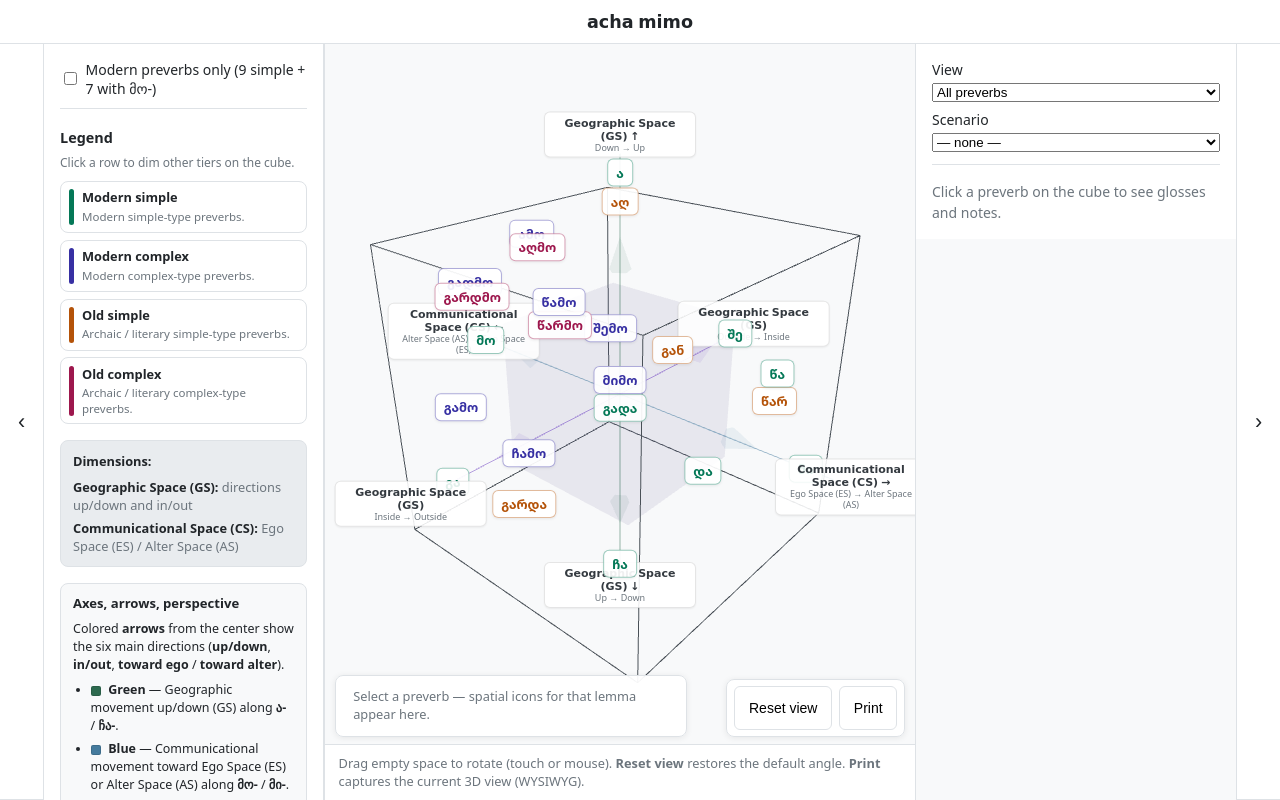
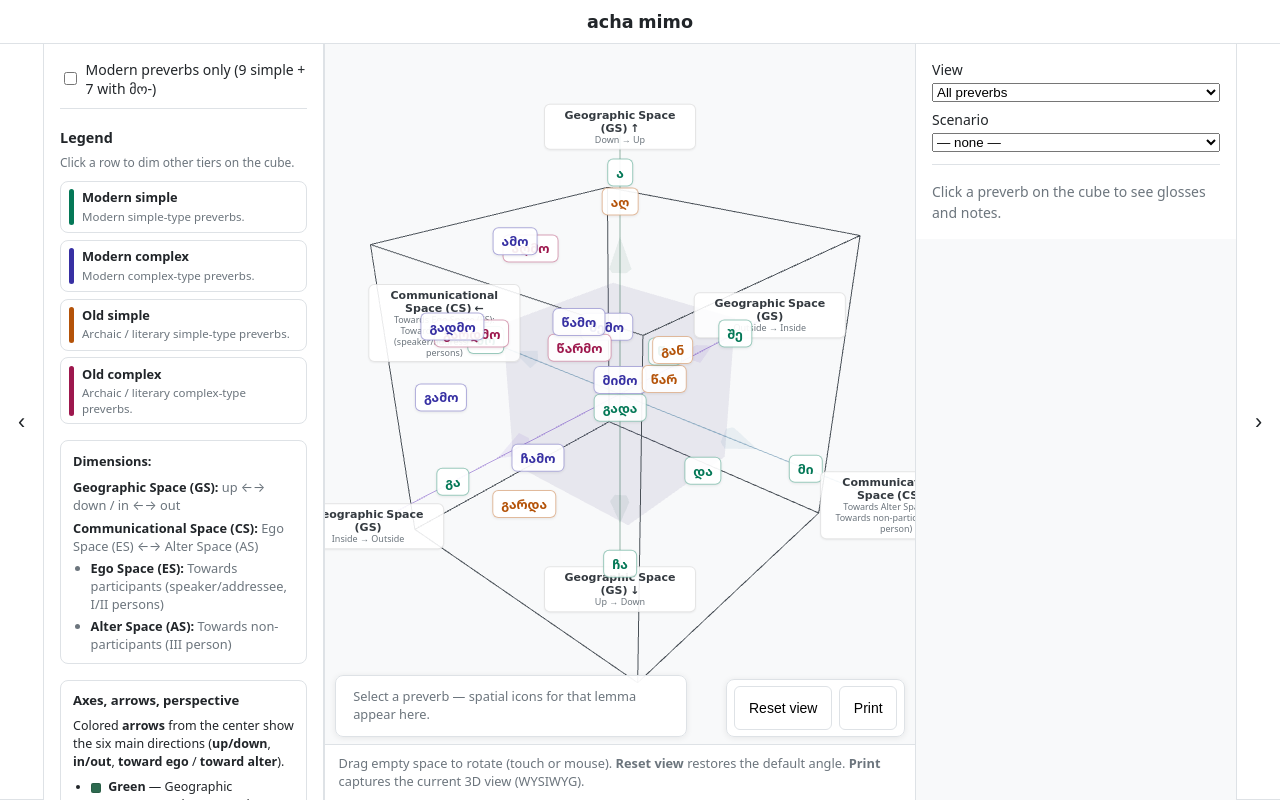
Before and after one commit to c-host/acha-mimo, a website built with Vite: page index.html in a window 1280 px wide. Built offline with nearby package versions, Linux system fonts and the light colour scheme; animation ran at ten frames a second.

Commit message:
style changes, clarify ego and alter space, update preverb definitions and locations

```diff
--- a/public/data/layout.json
+++ b/public/data/layout.json
@@ -3,8 +3,14 @@
     {
       "id": "a",
       "anchor": "face",
-      "position": [0, 1.38, 0],
-      "highlightArrows": ["a"],
+      "position": [
+        0,
+        1.38,
+        0
+      ],
+      "highlightArrows": [
+        "a"
+      ],
       "axisHints": {
         "geographic": "Up (↑), from down to up"
       }
@@ -12,8 +18,14 @@
     {
       "id": "cha",
       "anchor": "face",
-      "position": [0, -1.38, 0],
-      "highlightArrows": ["cha"],
+      "position": [
+        0,
+        -1.38,
+        0
+      ],
+      "highlightArrows": [
+        "cha"
+      ],
       "axisHints": {
         "geographic": "Down (↓), from up to down"
       }
@@ -21,148 +33,264 @@
     {
       "id": "mo",
       "anchor": "vertex",
-      "position": [-1.32, 0, 0],
-      "highlightArrows": ["mo"],
-      "axisHints": {
-        "communicational": "Toward 1st/2nd person (Ego Space, ES) — hither, +მო- pole"
-      }
+      "position": [
+        -1.32,
+        0,
+        0
+      ],
+      "highlightArrows": [
+        "mo"
+      ]
     },
     {
       "id": "mi",
       "anchor": "vertex",
-      "position": [1.32, 0, 0],
-      "highlightArrows": ["mi"],
-      "axisHints": {
-        "communicational": "Toward 3rd person (Alter Space, AS) — away from ego"
-      }
+      "position": [
+        1.32,
+        0,
+        0
+      ],
+      "highlightArrows": [
+        "mi"
+      ]
     },
     {
       "id": "she",
       "anchor": "vertex",
-      "position": [0, 0, -1.32],
-      "highlightArrows": ["she"],
+      "position": [
+        0,
+        0,
+        -1.32
+      ],
+      "highlightArrows": [
+        "she"
+      ],
       "axisHints": {
-        "geographic": "Into volume (outside → inside)"
+        "geographic": "Into space: outside → inside"
       }
     },
     {
       "id": "ga",
       "anchor": "vertex",
-      "position": [0, 0, 1.32],
-      "highlightArrows": ["ga"],
+      "position": [
+        0,
+        0,
+        1.32
+      ],
+      "highlightArrows": [
+        "ga"
+      ],
       "axisHints": {
-        "geographic": "Out of volume (inside → outside)"
+        "geographic": "Out of space: inside → outside"
       }
     },
     {
       "id": "gada",
       "anchor": "edge",
-      "position": [0, -0.1, 0],
-      "labelOffset": [0, 0, 0],
+      "position": [
+        0,
+        -0.1,
+        0
+      ],
+      "labelOffset": [
+        0,
+        0,
+        0
+      ],
       "highlightArrows": [],
       "axisHints": {
-        "geographic": "Across / over an obstacle — repetition loop across space (within შე- and გა-)"
+        "geographic": "Across / over an obstacle — repetition loop across/inside space (within შე- and გა-)"
       }
     },
     {
       "id": "tsa",
       "anchor": "edge",
-      "position": [0.9, 0.3, -0.36],
-      "highlightArrows": ["mi"],
+      "position": [
+        0.35,
+        0.4,
+        0
+      ],
+      "highlightArrows": [
+        "mi"
+      ],
       "axisHints": {
-        "geographic": "Departure toward Alter Space (AS) — placed nearer მი- than მო-"
+        "geographic": "Departure toward Alter Space (AS)"
       }
     },
     {
       "id": "da",
       "anchor": "face",
-      "position": [0.22, -0.76, -0.48],
-      "labelOffset": [0.1, 0.06, -0.04],
-      "highlightArrows": ["cha"],
+      "position": [
+        0.22,
+        -0.76,
+        -0.48
+      ],
+      "labelOffset": [
+        0.1,
+        0.06,
+        -0.04
+      ],
+      "highlightArrows": [
+        "cha"
+      ],
       "axisHints": {
-        "geographic": "Above some space — downward / completion; grouped toward ჩა-"
+        "geographic": "Above some space — downward / completion"
       }
     },
     {
       "id": "shemo",
       "anchor": "cluster",
-      "position": [-0.78, 0, -0.78],
-      "highlightArrows": ["she", "mo"],
+      "position": [
+        -0.82,
+        0,
+        -0.78
+      ],
+      "highlightArrows": [
+        "she",
+        "mo"
+      ],
       "axisHints": {
-        "communicational": "შე- + მო- (into, toward Ego Space / ES)"
+        "geographic": "შე- in Geographic Space: into (outside → inside)",
+        "communicational": "მო- in Communicational Space: toward Ego Space (ES) — first/second person (speaker/addressee), hither"
       }
     },
     {
       "id": "chamo",
       "anchor": "cluster",
-      "position": [-0.92, -0.82, 0],
-      "highlightArrows": ["cha", "mo"],
+      "position": [
+        -0.82,
+        -0.82,
+        0
+      ],
+      "highlightArrows": [
+        "cha",
+        "mo"
+      ],
       "axisHints": {
-        "communicational": "ჩა- + მო- (down, toward Ego Space / ES)"
+        "geographic": "ჩა- in Geographic Space: down (from up to down)",
+        "communicational": "მო- in Communicational Space: toward Ego Space (ES) — first/second person (speaker/addressee), hither"
       }
     },
     {
       "id": "gamo",
       "anchor": "cluster",
-      "position": [-0.62, 0, 0.78],
-      "highlightArrows": ["ga", "mo"],
+      "position": [
+        -0.82,
+        0,
+        0.78
+      ],
+      "highlightArrows": [
+        "ga",
+        "mo"
+      ],
       "axisHints": {
-        "communicational": "გა- + მო- (out, toward Ego Space / ES)"
+        "geographic": "გა- in Geographic Space: out (inside → outside)",
+        "communicational": "მო- in Communicational Space: toward Ego Space (ES) — first/second person (speaker/addressee), hither"
       }
     },
     {
       "id": "amo",
       "anchor": "cluster",
-      "position": [-0.62, 0.95, 0.12],
-      "highlightArrows": ["a", "mo"],
+      "position": [
+        -0.92,
+        0.82,
+        0
+      ],
+      "highlightArrows": [
+        "a",
+        "mo"
+      ],
       "axisHints": {
-        "communicational": "ა- + მო- (up, toward Ego Space / ES)"
+        "geographic": "ა- in Geographic Space: up (from down to up)",
+        "communicational": "მო- in Communicational Space: toward Ego Space (ES) — first/second person (speaker/addressee), hither"
       }
     },
     {
       "id": "tsamo",
       "anchor": "cluster",
-      "position": [-0.9, 0.3, -0.36],
-      "highlightArrows": ["mo"],
+      "position": [
+        -0.35,
+        0.4,
+        0
+      ],
+      "highlightArrows": [
+        "mo"
+      ],
       "axisHints": {
-        "communicational": "წა- + მო- (from …, toward Ego space / ES)"
+        "geographic": "წა- in Geographic Space: departure from a referent — away, from here to there",
+        "communicational": "მო- in Communicational Space: toward Ego Space (ES) — first/second person (speaker/addressee), hither"
       }
     },
     {
       "id": "gadmo",
       "anchor": "cluster",
-      "position": [-0.78, 0.7, 0.5],
-      "highlightArrows": ["mo", "ga"],
+      "position": [
+        -0.63,
+        0.53,
+        0.77
+      ],
+      "highlightArrows": [
+        "mo",
+        "ga"
+      ],
       "axisHints": {
-        "communicational": "გადა- + მო- — across then toward speaker; productive counterpart of archaic გარდმო-"
+        "geographic": "გადა- in Geographic Space: across / over obstacles",
+        "communicational": "მო- in Communicational Space: toward Ego Space (ES) — first/second person (speaker/addressee), hither"
       }
     },
     {
       "id": "mimo",
       "anchor": "cluster",
-      "position": [0, 0.1, 0],
-      "highlightArrows": ["mi", "mo"],
+      "position": [
+        0,
+        0.1,
+        0
+      ],
+      "highlightArrows": [
+        "mi",
+        "mo"
+      ],
       "axisHints": {
-        "communicational": "მი- + მო- — back-and-forth between Alter Space (AS) and Ego Space (ES); centered on the მი-/მო- axis"
+        "communicational": "მი- + მო- — back-and-forth between Alter Space (AS) and Ego Space (ES)"
       }
     },
     {
       "id": "tsar",
       "anchor": "cluster",
-      "position": [0.9, 0.12, -0.36],
-      "highlightArrows": ["mi"]
+      "position": [
+        0.35,
+        0.22,
+        0
+      ],
+      "highlightArrows": [
+        "mi"
+      ]
     },
     {
       "id": "agh",
       "anchor": "cluster",
-      "position": [0, 1.22, 0],
-      "highlightArrows": ["a"]
+      "position": [
+        0,
+        1.22,
+        0
+      ],
+      "highlightArrows": [
+        "a"
+      ]
     },
     {
       "id": "gan",
       "anchor": "cluster",
-      "position": [1.02, 0.88, 0.82],
-      "highlightArrows": ["a", "ga", "mi"],
+      "position": [
+        1.02,
+        0.88,
+        0.82
+      ],
+      "highlightArrows": [
+        "a",
+        "ga",
+        "mi"
+      ],
       "axisHints": {
         "geographic": "Separation / dispersal — outward, apart (often abstract distribution or differentiation)"
       }
@@ -170,37 +298,64 @@
     {
       "id": "gard",
       "anchor": "cluster",
-      "position": [0.08, -0.32, 0.92],
+      "position": [
+        0.08,
+        -0.32,
+        0.92
+      ],
       "highlightArrows": [],
       "axisHints": {
-        "geographic": "Beyond / aside / except — dated alongside გადა-; path “past” (in/out)"
+        "geographic": "Beyond / aside / except"
       }
     },
     {
       "id": "tsarmo",
       "anchor": "cluster",
-      "position": [-0.9, 0.12, -0.36],
-      "highlightArrows": ["mo"],
+      "position": [
+        -0.35,
+        0.22,
+        0
+      ],
+      "highlightArrows": [
+        "mo"
+      ],
       "axisHints": {
-        "communicational": "წარმო- — toward მო- without pulling the cue toward ჩა-"
+        "geographic": "წარ-/წა- in Geographic Space: same broad family as წა- — forward, forth, departure from a referent",
+        "communicational": "მო- in Communicational Space: toward Ego Space (ES) — first/second person (speaker/addressee), hither"
       }
     },
     {
       "id": "aghmo",
       "anchor": "cluster",
-      "position": [-0.53, 0.89, 0.16],
-      "highlightArrows": ["a", "mo"],
+      "position": [
+        -0.85,
+        0.77,
+        -0.07
+      ],
+      "highlightArrows": [
+        "a",
+        "mo"
+      ],
       "axisHints": {
-        "communicational": "ა- + მო- — up and toward Ego Space (ES), alongside other მო- complexes"
+        "geographic": "აღ- in Geographic Space: related to ა- — up / outward along the vertical pole",
+        "communicational": "მო- in Communicational Space: toward Ego Space (ES) — first/second person (speaker/addressee), hither"
       }
     },
     {
       "id": "gardmo",
       "anchor": "cluster",
-      "position": [-0.72, 0.63, 0.54],
-      "highlightArrows": ["mo", "ga"],
+      "position": [
+        -0.56,
+        0.48,
+        0.69
+      ],
+      "highlightArrows": [
+        "mo",
+        "ga"
+      ],
       "axisHints": {
-        "communicational": "Archaic გარდმო- — same “across + toward here” idea as productive გადმო-"
+        "geographic": "გარდა-/გადა- in Geographic Space: across, passing-by path (same broad sense as გადა-)",
+        "communicational": "მო- in Communicational Space: toward Ego Space (ES) — first/second person (speaker/addressee), hither"
       }
     }
   ]
--- a/public/data/preverbs.json
+++ b/public/data/preverbs.json
@@ -7,7 +7,9 @@
       "wiktionaryPath": "შე-",
       "simpleId": null,
       "modernPreverb": true,
-      "spatialIconRowIds": ["she"],
+      "spatialIconRowIds": [
+        "she"
+      ],
       "axisHints": {
         "geographic": "into (outside → inside)"
       }
@@ -19,7 +21,9 @@
       "wiktionaryPath": "ჩა-",
       "simpleId": null,
       "modernPreverb": true,
-      "spatialIconRowIds": ["cha"],
+      "spatialIconRowIds": [
+        "cha"
+      ],
       "axisHints": {
         "geographic": "down (from up to down)"
       }
@@ -31,7 +35,9 @@
       "wiktionaryPath": "ა-",
       "simpleId": null,
       "modernPreverb": true,
-      "spatialIconRowIds": ["a"],
+      "spatialIconRowIds": [
+        "a"
+      ],
       "axisHints": {
         "geographic": "up (from down to up)"
       }
@@ -43,7 +49,9 @@
       "wiktionaryPath": "გა-",
       "simpleId": null,
       "modernPreverb": true,
-      "spatialIconRowIds": ["ga"],
+      "spatialIconRowIds": [
+        "ga"
+      ],
       "axisHints": {
         "geographic": "out (inside → outside)"
       }
@@ -55,7 +63,9 @@
       "wiktionaryPath": "გადა-",
       "simpleId": null,
       "modernPreverb": true,
-      "spatialIconRowIds": ["gada"],
+      "spatialIconRowIds": [
+        "gada"
+      ],
       "axisHints": {
         "geographic": "across / over obstacles"
       }
@@ -67,10 +77,11 @@
       "wiktionaryPath": "მი-",
       "simpleId": null,
       "modernPreverb": true,
-      "spatialIconRowIds": ["mi"],
+      "spatialIconRowIds": [
+        "mi"
+      ],
       "axisHints": {
-        "geographic": "Away from speaker and listener along the speech situation",
-        "communicational": "Oriented to third person — Alter Space (AS), Communicational Space (CS)"
+        "communicational": "Towards third person (Alter Space, AS), away from Ego Space (ES)"
       }
     },
     {
@@ -80,10 +91,11 @@
       "wiktionaryPath": "მო-",
       "simpleId": null,
       "modernPreverb": true,
-      "spatialIconRowIds": ["mo"],
+      "spatialIconRowIds": [
+        "mo"
+      ],
       "axisHints": {
-        "geographic": "Toward speaker and listener (hither)",
-        "communicational": "Oriented to first/second person — Ego Space (ES), Communicational Space (CS)"
+        "communicational": "Towards first/second person (Ego Space, ES), hither"
       }
     },
     {
@@ -93,9 +105,11 @@
       "wiktionaryPath": "წა-",
       "simpleId": null,
       "modernPreverb": true,
-      "spatialIconRowIds": ["tsa"],
+      "spatialIconRowIds": [
+        "tsa"
+      ],
       "axisHints": {
-        "geographic": "Departure from a referent — away, from here to there; often superficial along a surface"
+        "geographic": "Departure from a referent — away, from here to there"
       }
     },
     {
@@ -105,13 +119,12 @@
       "wiktionaryPath": "და-",
       "simpleId": null,
       "modernPreverb": true,
-      "spatialIconRowIds": ["da"],
+      "spatialIconRowIds": [
+        "da"
+      ],
       "specialRules": [
-        "Location over a space rather than directed path; და-+მო- excluded in the canonical modern preverbs this diagram follows."
-      ],
-      "axisHints": {
-        "geographic": "above / over some space"
-      }
+        "Location over a space."
+      ]
     },
     {
       "id": "shemo",
@@ -120,7 +133,10 @@
       "wiktionaryPath": "შემო-",
       "simpleId": "she",
       "modernPreverb": true,
-      "spatialIconRowIds": ["she", "mo"]
+      "spatialIconRowIds": [
+        "she",
+        "mo"
+      ]
     },
     {
       "id": "chamo",
@@ -129,7 +145,10 @@
       "wiktionaryPath": "ჩამო-",
       "simpleId": "cha",
       "modernPreverb": true,
-      "spatialIconRowIds": ["cha", "mo"]
+      "spatialIconRowIds": [
+        "cha",
+        "mo"
+      ]
     },
     {
       "id": "gamo",
@@ -138,7 +157,10 @@
       "wiktionaryPath": "გამო-",
       "simpleId": "ga",
       "modernPreverb": true,
-      "spatialIconRowIds": ["ga", "mo"]
+      "spatialIconRowIds": [
+        "ga",
+        "mo"
+      ]
     },
     {
       "id": "amo",
@@ -147,7 +169,10 @@
       "wiktionaryPath": "ამო-",
       "simpleId": "a",
       "modernPreverb": true,
-      "spatialIconRowIds": ["a", "mo"]
+      "spatialIconRowIds": [
+        "a",
+        "mo"
+      ]
     },
     {
       "id": "tsamo",
@@ -156,19 +181,25 @@
       "wiktionaryPath": "წამო-",
       "simpleId": "tsa",
       "modernPreverb": true,
-      "spatialIconRowIds": ["tsa", "mo"]
+      "spatialIconRowIds": [
+        "tsa",
+        "mo"
+      ]
     },
     {
       "id": "gadmo",
       "display": "გადმო",
       "tier": "modern_complex",
       "wiktionaryPath": "გადმო-",
-      "aliases": ["გადამო-"],
       "simpleId": "gada",
       "modernPreverb": true,
-      "spatialIconRowIds": ["gada", "mo"],
+      "spatialIconRowIds": [
+        "gada",
+        "mo"
+      ],
       "axisHints": {
-        "communicational": "Across then toward speaker — productive counterpart of archaic გარდმო-"
+        "geographic": "გადა- in Geographic Space: across / over obstacles",
+        "communicational": "მო- in Communicational Space: toward Ego Space (ES) — first/second person (speaker/addressee), hither"
       }
     },
     {
@@ -178,7 +209,10 @@
       "wiktionaryPath": "მიმო-",
       "simpleId": "mi",
       "modernPreverb": true,
-      "spatialIconRowIds": ["mi", "mo"],
+      "spatialIconRowIds": [
+        "mi",
+        "mo"
+      ],
       "axisHints": {
         "communicational": "Back-and-forth between მი- (AS) and მო- (ES) — diagram places it near the center"
       }
@@ -190,12 +224,14 @@
       "wiktionaryPath": "წარ-",
       "simpleId": null,
       "modernPreverb": false,
-      "spatialIconRowIds": ["tsa"],
+      "spatialIconRowIds": [
+        "tsa"
+      ],
       "specialRules": [
         "Archaic / literary alternative to წა-: forward, forth, projection — often formal or literary."
       ],
       "axisHints": {
-        "geographic": "Same broad family as წა- — path or extension outward along a surface or narrative line"
+        "geographic": "Same broad family as წა-"
       }
     },
     {
@@ -205,9 +241,11 @@
       "wiktionaryPath": "აღ-",
       "simpleId": null,
       "modernPreverb": false,
-      "spatialIconRowIds": ["a"],
+      "spatialIconRowIds": [
+        "a"
+      ],
       "specialRules": [
-        "Dated form of ა- (a-): similar upward / outward sense but often more lexicalized or bound in stems."
+        "Dated form of ა-: similar upward / outward sense."
       ],
       "axisHints": {
         "geographic": "Related to ა- (up, along the vertical pole in Geographic Space)"
@@ -220,7 +258,11 @@
       "wiktionaryPath": "გან-",
       "simpleId": null,
       "modernPreverb": false,
-      "spatialIconRowIds": ["a", "mo", "ga"],
+      "spatialIconRowIds": [
+        "a",
+        "mo",
+        "ga"
+      ],
       "axisHints": {
         "geographic": "Separation, dispersal, “apart” — often abstract (distribution, differentiation)"
       }
@@ -244,8 +286,13 @@
       "wiktionaryPath": "წარმო-",
       "simpleId": null,
       "modernPreverb": false,
-      "spatialIconRowIds": ["tsa", "mo"],
-      "specialRules": ["Forward, forth + toward speaker, emergence, produce"]
+      "spatialIconRowIds": [
+        "tsa",
+        "mo"
+      ],
+      "specialRules": [
+        "Forward, forth + toward speaker, emergence, produce"
+      ]
     },
     {
       "id": "aghmo",
@@ -254,19 +301,25 @@
       "wiktionaryPath": "აღმო-",
       "simpleId": null,
       "modernPreverb": false,
-      "spatialIconRowIds": ["a", "mo"]
+      "spatialIconRowIds": [
+        "a",
+        "mo"
+      ]
     },
     {
       "id": "gardmo",
       "display": "გარდმო",
       "tier": "old_complex",
       "wiktionaryPath": "გარდმო-",
-      "aliases": ["გარდამო-"],
       "simpleId": null,
       "modernPreverb": false,
-      "spatialIconRowIds": ["gada", "mo"],
+      "spatialIconRowIds": [
+        "gada",
+        "mo"
+      ],
       "axisHints": {
-        "communicational": "Archaic: across + toward speaker — same broad sense as productive გადმო-"
+        "geographic": "გარდა-/გადა- in Geographic Space: across, passing-by path (same broad sense as გადა-)",
+        "communicational": "მო- in Communicational Space: toward Ego Space (ES) — first/second person (speaker/addressee), hither"
       }
     }
   ]
--- a/src/diagram/axis-labels.ts
+++ b/src/diagram/axis-labels.ts
@@ -11,32 +11,32 @@ export interface CubeAxisEndpoint {
 
 export const CUBE_AXIS_ENDPOINTS: CubeAxisEndpoint[] = [
   {
-    position: [0, 1.58, 0],
+    position: [0, 1.62, 0],
     primary: 'Geographic Space (GS) ↑',
     secondary: 'Down → Up',
   },
   {
-    position: [0, -1.58, 0],
+    position: [0, -1.62, 0],
     primary: 'Geographic Space (GS) ↓',
     secondary: 'Up → Down',
   },
   {
-    position: [1.58, 0, 0],
+    position: [1.82, 0, 0],
     primary: 'Communicational Space (CS) →',
-    secondary: 'Ego Space (ES) → Alter Space (AS)',
+    secondary: 'Towards Alter Space (AS): Towards non-participants (III person)',
   },
   {
-    position: [-1.58, 0, 0],
+    position: [-1.82, 0, 0],
     primary: 'Communicational Space (CS) ←',
-    secondary: 'Alter Space (AS) → Ego Space (ES)',
+    secondary: 'Towards Ego Space (ES): Towards participants (speaker/addressee, I/II persons)',
   },
   {
-    position: [0, 0, 1.58],
+    position: [0, 0, 1.82],
     primary: 'Geographic Space (GS)',
     secondary: 'Inside → Outside',
   },
   {
-    position: [0, 0, -1.58],
+    position: [0, 0, -1.82],
     primary: 'Geographic Space (GS)',
     secondary: 'Outside → Inside',
   },
@@ -48,10 +48,10 @@ export const CUBE_AXIS_SEGMENTS: {
   to: [number, number, number]
   key: 'x' | 'y' | 'z'
 }[] = [
-  { from: [-1.48, 0, 0], to: [1.48, 0, 0], key: 'x' },
-  { from: [0, -1.48, 0], to: [0, 1.48, 0], key: 'y' },
-  { from: [0, 0, -1.48], to: [0, 0, 1.48], key: 'z' },
-]
+    { from: [-1.78, 0, 0], to: [1.78, 0, 0], key: 'x' },
+    { from: [0, -1.58, 0], to: [0, 1.58, 0], key: 'y' },
+    { from: [0, 0, -1.78], to: [0, 0, 1.78], key: 'z' },
+  ]
 
 export const AXIS_COLORS: Record<'x' | 'y' | 'z', number> = {
   x: 0x457b9d,
--- a/src/diagram/mount.ts
+++ b/src/diagram/mount.ts
@@ -120,8 +120,14 @@ export async function mountPreverbDiagram(options: MountOptions): Promise<MountH
             <div class="pd-legend"></div>
             <div class="pd-axes-legend pd-axes-legend--stacked">
               <strong>Dimensions:</strong>
-              <span><strong>Geographic Space (GS):</strong> directions up/down and in/out</span>
-              <span><strong>Communicational Space (CS):</strong> Ego Space (ES) / Alter Space (AS)</span>
+              <span><strong>Geographic Space (GS):</strong> up ←→ down / in ←→ out</span>
+              <div class="pd-axes-legend__dimension">
+                <span><strong>Communicational Space (CS):</strong> Ego Space (ES) ←→ Alter Space (AS)</span>
+                <ul class="pd-axes-legend__subbullets">
+                  <li><strong>Ego Space (ES):</strong> Towards participants (speaker/addressee, I/II persons)</li>
+                  <li><strong>Alter Space (AS):</strong> Towards non-participants (III person)</li>
+                </ul>
+              </div>
             </div>
             <div class="pd-reading-hint">
               <h3>Axes, arrows, perspective</h3>
--- a/src/style.css
+++ b/src/style.css
@@ -586,7 +586,6 @@ body {
   padding: 0.5rem 1rem;
   font-size: 0.8rem;
   color: var(--pd-muted);
-  background: #e9ecef;
 }
 
 .pd-axes-legend--stacked {
@@ -596,7 +595,6 @@ body {
   padding: 0.65rem 0.75rem;
   border-radius: 8px;
   border: 1px solid var(--pd-border);
-  background: #e9ecef;
 }
 
 .pd-axes-legend strong {
@@ -607,6 +605,23 @@ body {
 .pd-axes-legend--stacked strong {
   margin-right: 0;
   margin-bottom: 0.15rem;
+}
+
+.pd-axes-legend__dimension {
+  display: flex;
+  flex-direction: column;
+  align-items: flex-start;
+  gap: 0.2rem;
+  width: 100%;
+}
+
+.pd-axes-legend__subbullets {
+  margin: 0 0 0 1.1rem;
+  padding: 0;
+  list-style: disc;
+  display: flex;
+  flex-direction: column;
+  gap: 0.25rem;
 }
 
 .pd-citation-block {
@@ -805,7 +820,6 @@ body {
   font-size: 0.78rem;
   line-height: 1.45;
   color: var(--pd-text);
-  background: #f8f9fa;
   border-radius: 8px;
   border: 1px solid var(--pd-border);
 }
```
Also changed, not shown: 1 other file.
